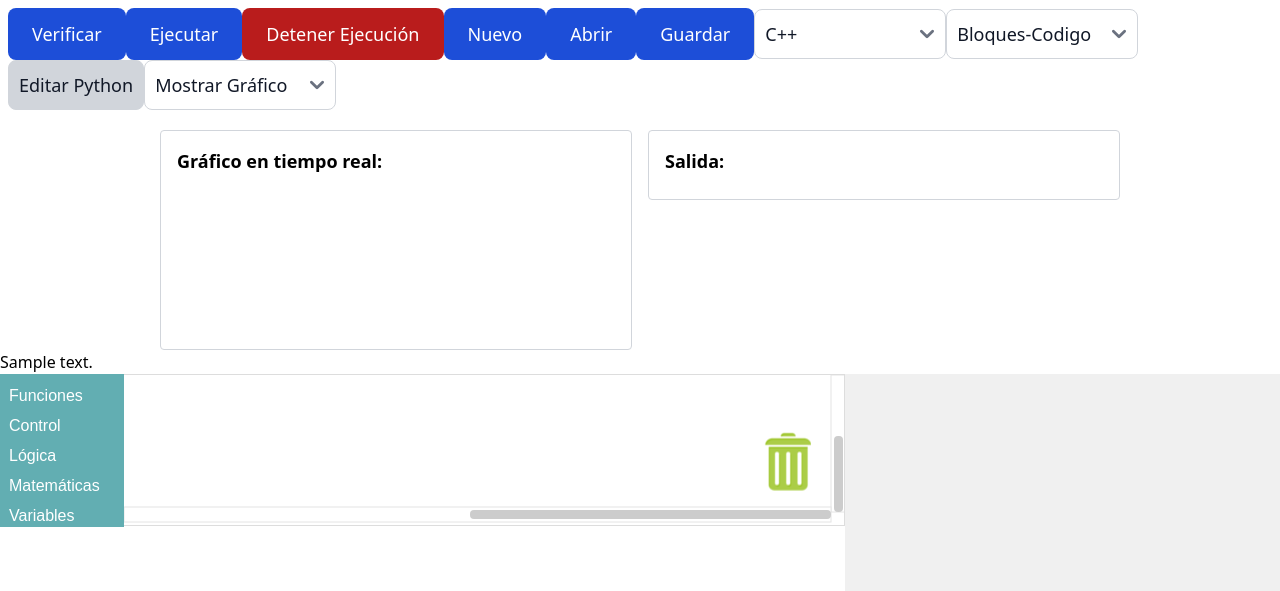
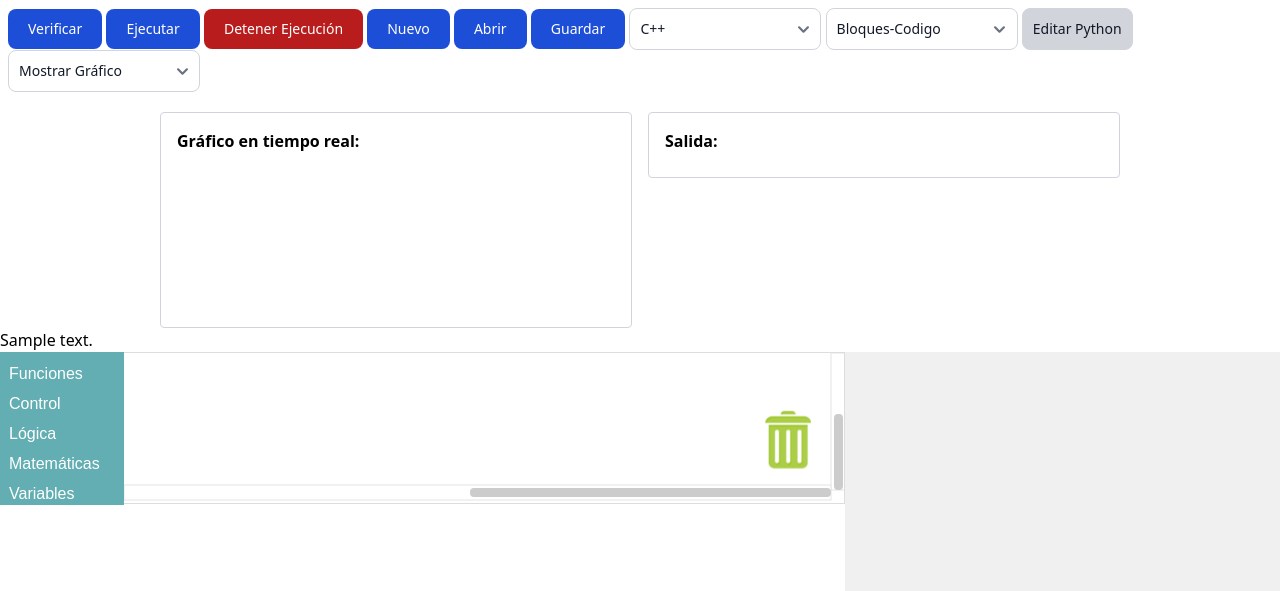
Before and after one commit to codigospace/Fab-Blocks-Core, a Flask app: template templates/project_content.html in a window 1280 px wide. Shown: the part 64-655 px from the top of the page. Run offline with Flask 3, Linux system fonts and the light colour scheme; the template is opened without the code that fills it: most values are stand-ins (such as "Sample title", 1, 10 or a date in 2020); a map, chart or similar area stays blank.

Commit message:
change butotns

```diff
--- a/templates/project_content.html
+++ b/templates/project_content.html
@@ -20,50 +20,50 @@
 
 <body>
     {% include 'header_index.html' %}
-    <div class="flex flex-col md:flex-row flex-wrap items-center justify-start m-2 p-0">
-        <button type="button" class="text-white bg-blue-700 font-medium rounded-lg sm:text-lg text-sm sm:px-6 px-5 sm:py-3 py-2.5"
+    <div class="flex-auto flex-col md:flex-row flex-wrap items-center justify-start m-2 p-0">
+        <button type="button" class="text-white bg-blue-700 font-medium rounded-lg text-sm px-5 py-2.5"
             id="verify-button">Verificar</button>
-        <button type="button" class="text-white bg-blue-700 font-medium rounded-lg sm:text-lg text-sm sm:px-6 px-5 sm:py-3 py-2.5"
+        <button type="button" class="text-white bg-blue-700 font-medium rounded-lg text-sm px-5 py-2.5"
             id="execute-button" onclick="executePython()">Ejecutar</button>
-        <button type="button" class="text-white bg-red-700 font-medium rounded-lg sm:text-lg text-sm sm:px-6 px-5 sm:py-3 py-2.5"
+        <button type="button" class="text-white bg-red-700 font-medium rounded-lg text-sm px-5 py-2.5"
             onclick="cancelExecution()">Detener Ejecución</button>
-        <button type="button" class="text-white bg-blue-700 font-medium rounded-lg sm:text-lg text-sm sm:px-6 px-5 sm:py-3 py-2.5"
+        <button type="button" class="text-white bg-blue-700 font-medium rounded-lg text-sm px-5 py-2.5"
             onclick="showCreateProjectModal()">Nuevo</button>
         <button type="button" onclick="showImportModal()"
-            class="text-white bg-blue-700 font-medium rounded-lg sm:text-lg text-sm sm:px-6 px-5 sm:py-3 py-2.5">Abrir</button>
-        <button type="button" class="text-white bg-blue-700 font-medium rounded-lg sm:text-lg text-sm sm:px-6 px-5 sm:py-3 py-2.5"
+            class="text-white bg-blue-700 font-medium rounded-lg text-sm px-5 py-2.5">Abrir</button>
+        <button type="button" class="text-white bg-blue-700 font-medium rounded-lg text-sm px-5 py-2.5"
             onclick="saveProject()">Guardar</button>
 
         <select id="languageSelector" onchange="changeLanguage()"
-            class="bg-white border border-gray-300 text-gray-900 sm:text-lg text-sm rounded-lg focus:ring-blue-500 focus:border-blue-500 sm:w-48 w-auto p-2.5">
+            class="bg-white border border-gray-300 text-gray-900 text-sm rounded-lg focus:ring-blue-500 focus:border-blue-500 w-auto md:w-48 p-2.5">
             <option value="cpp">C++</option>
             <option value="python">Python</option>
         </select>
 
         <select id="viewSelector" onchange="changeView()"
-            class="bg-white border border-gray-300 text-gray-900 sm:text-lg text-sm rounded-lg focus:ring-blue-500 focus:border-blue-500 sm:w-48 w-auto p-2.5">
+            class="bg-white border border-gray-300 text-gray-900 text-sm rounded-lg focus:ring-blue-500 focus:border-blue-500 w-auto md:w-48 p-2.5">
             <option value="bq-code">Bloques-Codigo</option>
             <option value="bq">Bloques</option>
             <option value="code">Codigo</option>
         </select>
         <button id="editorButton" onclick="editPythonCode()"
-            class="bg-gray-300 border border-gray-300 text-gray-900 sm:text-lg text-sm rounded-lg p-2.5">
+            class="bg-gray-300 border border-gray-300 text-gray-900 text-sm rounded-lg p-2.5">
             Editar Python
         </button>
         <select id="toggle-visibility"
-            class="bg-white border border-gray-300 text-gray-900 sm:text-lg text-sm rounded-lg focus:ring-blue-500 focus:border-blue-500 sm:w-48 w-auto p-2.5">
+            class="bg-white border border-gray-300 text-gray-900 text-sm rounded-lg focus:ring-blue-500 focus:border-blue-500 w-auto md:w-48 p-2.5">
             <option value="show-chart">Mostrar Gráfico</option>
             <option value="show-console">Mostrar Consola</option>
             <option value="show-program">Mostrar Programa</option>
         </select>
     </div>
-    <div class="flex flex-col lg:flex-row mx-2 sm:mx-10 lg:mx-20 px-4 lg:px-20 pt-3 space-y-4 lg:space-y-0 lg:space-x-4">
+    <div class="flex flex-col lg:flex-row mx-20 px-4 lg:px-20 pt-3 space-y-4 lg:space-y-0 lg:space-x-4">
         <div id="chart-container" class="flex-1 lg:w-1/2 p-4 border border-gray-300 rounded relative h-full">
-            <h3 class="font-bold sm:text-lg text-base mb-2">Gráfico en tiempo real:</h3>
+            <h3 class="font-bold mb-2">Gráfico en tiempo real:</h3>
             <canvas id="chart"></canvas>
         </div>
         <div id="output-container" class="flex-1 lg:w-1/2 p-4 border border-gray-300 rounded h-full">
-            <h3 class="font-bold sm:text-lg text-base mb-2">Salida:</h3>
+            <h3 class="font-bold mb-2">Salida:</h3>
             <pre id="output-text" class="overflow-auto h-full"></pre>
         </div>
     </div>
```
